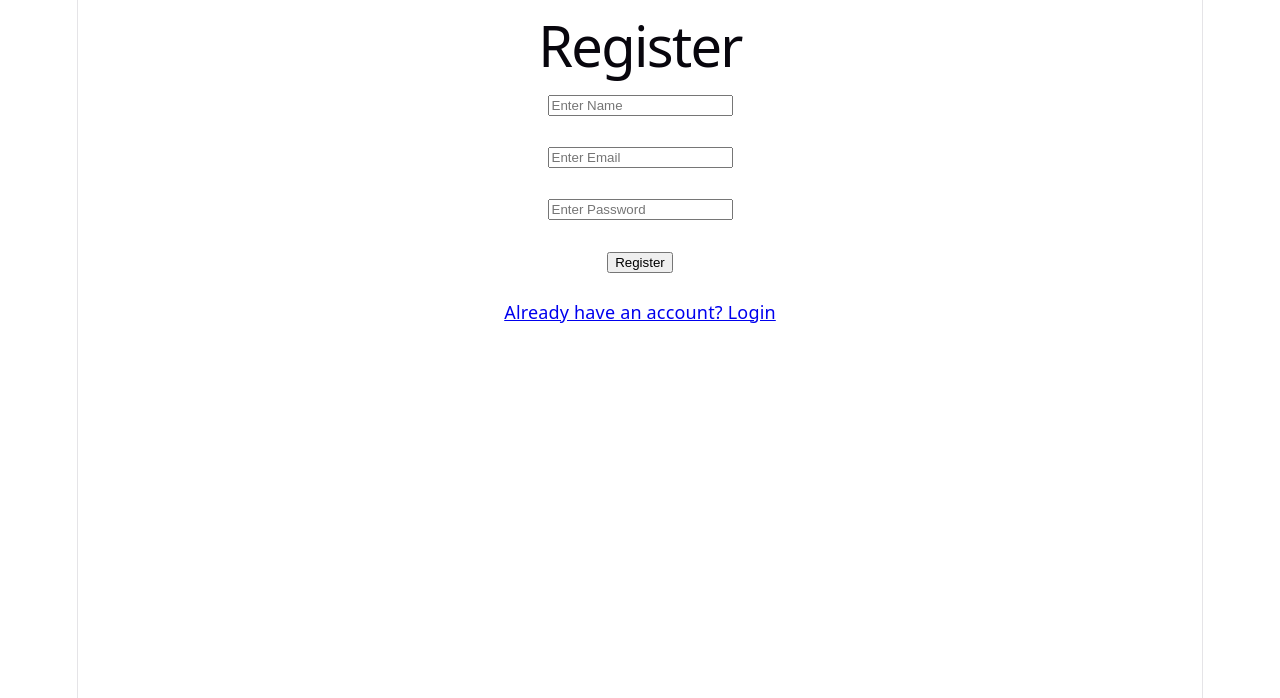
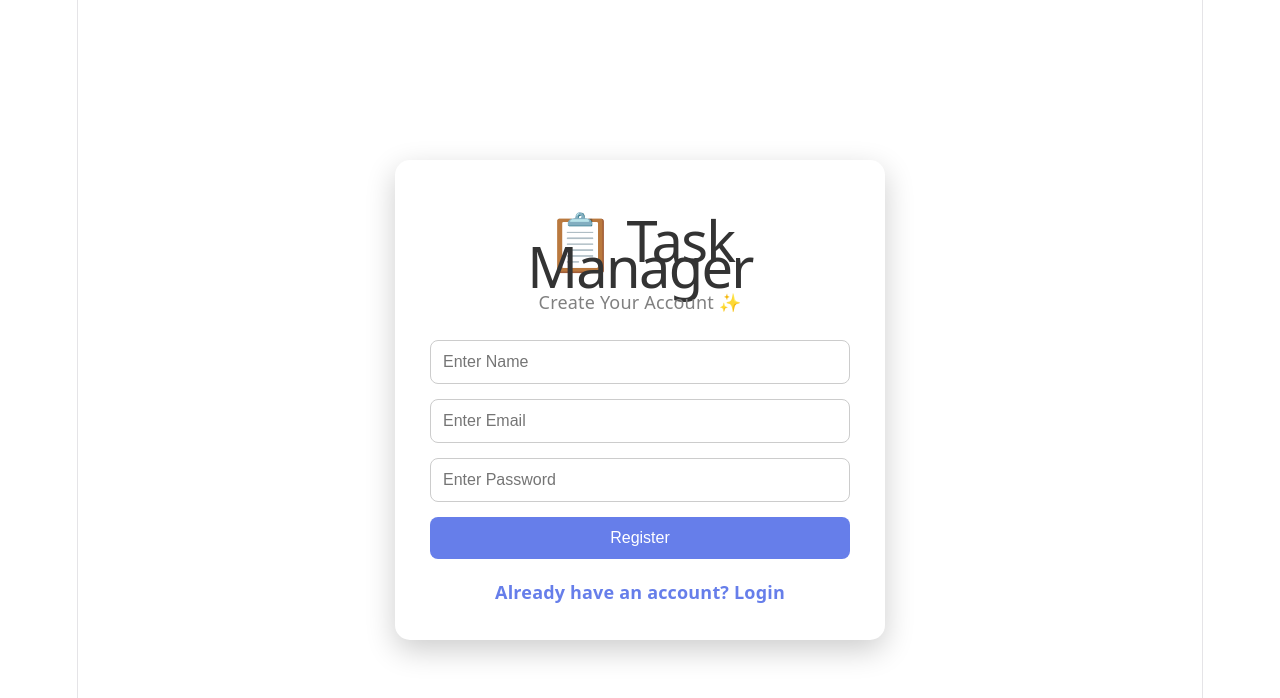
Before and after one commit to anchalrajput1606/Task-Manager-MERN, a React (Vite) app in the folder client/: page /register in a window 1280 px wide. Shown: the top 698 px of the page. Built offline with nearby package versions, Linux system fonts and the light colour scheme.

Commit message:
completed

```diff
--- a/client/src/App.css
+++ b/client/src/App.css
@@ -1,26 +1,18 @@
-body{
-    margin:0;
-    font-family:Arial,sans-serif;
-    background:#f4f4f4;
+*{
+  margin: 0;
+  padding: 0;
+  box-sizing: border-box;
+  font-family: Arial, Helvetica, sans-serif;
 }
 
-h1{
-    text-align:center;
-    margin-top:20px;
+body{
+  background: linear-gradient(135deg, #667eea, #764ba2);
+  min-height: 100vh;
 }
 
-div{
-    padding:10px;
+#root{
+  display: flex;
+  justify-content: center;
+  align-items: center;
+  min-height: 100vh;
 }
-
-input,
-textarea{
-    width:100%;
-    padding:10px;
-    margin:10px 0;
-}
-
-button{
-    padding:10px 20px;
-    cursor:pointer;
-}
--- /dev/null
+++ b/client/src/components/TaskForm.css
@@ -0,0 +1,45 @@
+.task-form{
+    margin: 25px 0;
+    text-align: center;
+}
+
+.task-form h2{
+    color:#333;
+    margin-bottom:20px;
+}
+
+.task-form input,
+.task-form textarea{
+    width:100%;
+    padding:12px;
+    margin:10px 0;
+    border:1px solid #ccc;
+    border-radius:8px;
+    font-size:16px;
+    outline:none;
+}
+
+.task-form input:focus,
+.task-form textarea:focus{
+    border-color:#667eea;
+}
+
+.task-form textarea{
+    resize:none;
+    height:100px;
+}
+
+.task-form button{
+    background:#667eea;
+    color:white;
+    border:none;
+    padding:12px 25px;
+    border-radius:8px;
+    cursor:pointer;
+    font-size:16px;
+    margin-top:10px;
+}
+
+.task-form button:hover{
+    background:#4f63d6;
+}
--- /dev/null
+++ b/client/src/components/TaskItem.css
@@ -0,0 +1,76 @@
+.task-card{
+    background: #f8f9ff;
+    border-radius: 12px;
+    padding: 20px;
+    margin: 20px 0;
+    box-shadow: 0 5px 15px rgba(0,0,0,0.1);
+    transition: 0.3s;
+    border-left: 6px solid #667eea;
+}
+
+.task-card:hover{
+    transform: translateY(-5px);
+}
+
+.task-card h3{
+    color:#333;
+    margin-bottom:10px;
+}
+
+.task-card p{
+    color:#666;
+    margin:8px 0;
+}
+
+.buttons{
+    margin-top:15px;
+    display:flex;
+    gap:10px;
+    flex-wrap:wrap;
+}
+
+.edit-btn{
+    background:#3498db;
+}
+
+.complete-btn{
+    background:#2ecc71;
+}
+
+.delete-btn{
+    background:#e74c3c;
+}
+
+.buttons button{
+    color:white;
+    border:none;
+    padding:10px 18px;
+    border-radius:8px;
+    cursor:pointer;
+    transition:0.3s;
+}
+
+.buttons button:hover{
+    opacity:0.9;
+}
+
+.status{
+    display:inline-block;
+    padding:6px 14px;
+    border-radius:20px;
+    color:white;
+    font-weight:bold;
+    margin-top:8px;
+}
+
+.pending{
+    background:#f39c12;
+}
+
+.completed{
+    background:#2ecc71;
+}
+
+.inprogress{
+    background:#3498db;
+}
--- a/client/src/components/TaskItem.jsx
+++ b/client/src/components/TaskItem.jsx
@@ -1,29 +1,53 @@
+import "./TaskItem.css";
 function TaskItem({ task, onDelete, onEdit, onComplete }) {
   return (
-    <div
-      style={{
-        border: "1px solid gray",
-        margin: "10px",
-        padding: "10px",
-      }}
-    >
+    <div className="task-card">
+
       <h3>{task.title}</h3>
 
       <p>{task.description}</p>
 
-      <p>Status: {task.status}</p>
+      <p>
+        <strong>Status : </strong>
 
-      <button onClick={() => onEdit(task)}>
-        Edit
-      </button>
+        <span
+          className={`status ${
+            task.status === "Completed"
+              ? "completed"
+              : task.status === "In Progress"
+              ? "inprogress"
+              : "pending"
+          }`}
+        >
+          {task.status}
+        </span>
+      </p>
 
-      <button onClick={() => onComplete(task._id)}>
-        Complete
-      </button>
+      <div className="buttons">
 
-      <button onClick={() => onDelete(task._id)}>
-        Delete
+        <button
+          className="edit-btn"
+          onClick={() => onEdit(task)}
+        >
+          ✏ Edit
         </button>
+
+        <button
+          className="complete-btn"
+          onClick={() => onComplete(task._id)}
+        >
+          ✅ Complete
+        </button>
+
+        <button
+          className="delete-btn"
+          onClick={() => onDelete(task._id)}
+        >
+          🗑 Delete
+        </button>
+
+      </div>
+
     </div>
   );
 }
--- /dev/null
+++ b/client/src/pages/Dashboard.css
@@ -0,0 +1,28 @@
+.dashboard{
+    width: 700px;
+    background: white;
+    padding: 30px;
+    border-radius: 15px;
+    box-shadow: 0 10px 30px rgba(0,0,0,0.2);
+}
+
+.dashboard h1{
+    text-align: center;
+    margin-bottom: 20px;
+    color: #333;
+}
+
+.logout-btn{
+    float: right;
+    background: crimson;
+    color: white;
+    border: none;
+    padding: 10px 18px;
+    border-radius: 8px;
+    cursor: pointer;
+    margin-bottom: 20px;
+}
+
+.logout-btn:hover{
+    background: darkred;
+}
--- a/client/src/pages/Dashboard.jsx
+++ b/client/src/pages/Dashboard.jsx
@@ -1,3 +1,4 @@
+import "./Dashboard.css";
 import { useState } from "react";
 import { useNavigate } from "react-router-dom";
 
@@ -20,11 +21,11 @@ function Dashboard() {
   };
 
   return (
-    <div>
+    <div className="dashboard">
 
       <h1>Task Manager</h1>
 
-      <button onClick={handleLogout}>
+      <button className="logout-btn" onClick={handleLogout}>
         Logout
       </button>
 
--- /dev/null
+++ b/client/src/pages/Login.css
@@ -0,0 +1,72 @@
+.login-container{
+    display: flex;
+    justify-content: center;
+    align-items: center;
+    min-height: 100vh;
+}
+
+.login-card{
+    width: 400px;
+    background: white;
+    padding: 35px;
+    border-radius: 15px;
+    box-shadow: 0 10px 30px rgba(0,0,0,0.2);
+}
+
+.login-card h1{
+    text-align: center;
+    margin-bottom: 10px;
+    color: #333;
+}
+
+.login-card p{
+    text-align: center;
+    color: gray;
+    margin-bottom: 25px;
+}
+
+.login-card form{
+    display: flex;
+    flex-direction: column;
+    gap: 15px;
+}
+
+.login-card input{
+    padding: 12px;
+    border: 1px solid #ccc;
+    border-radius: 8px;
+    font-size: 16px;
+    outline: none;
+}
+
+.login-card input:focus{
+    border-color: #667eea;
+}
+
+.login-card button{
+    padding: 12px;
+    border: none;
+    border-radius: 8px;
+    background: #667eea;
+    color: white;
+    font-size: 16px;
+    cursor: pointer;
+    transition: 0.3s;
+}
+
+.login-card button:hover{
+    background: #4f63d6;
+}
+
+.login-card a{
+    display: block;
+    margin-top: 20px;
+    text-align: center;
+    text-decoration: none;
+    color: #667eea;
+    font-weight: bold;
+}
+
+.login-card a:hover{
+    text-decoration: underline;
+}
--- a/client/src/pages/Login.jsx
+++ b/client/src/pages/Login.jsx
@@ -1,3 +1,4 @@
+import "./Login.css";
 import { useState } from "react";
 import { Link, useNavigate } from "react-router-dom";
 import API from "../services/api";
@@ -29,18 +30,22 @@ function Login() {
   };
 
   return (
-    <div>
-      <h1>Login</h1>
+    <div className="login-container">
+
+      <div className="login-card">
+
+        <h1>📋 Task Manager</h1>
+
+        <p>Welcome Back 👋</p>
 
         <form onSubmit={handleLogin}>
+
           <input
             type="email"
             placeholder="Enter Email"
             value={email}
             onChange={(e) => setEmail(e.target.value)}
           />
-
-        <br /><br />
 
           <input
             type="password"
@@ -49,16 +54,18 @@ function Login() {
             onChange={(e) => setPassword(e.target.value)}
           />
 
-        <br /><br />
+          <button type="submit">
+            Login
+          </button>
 
-        <button type="submit">Login</button>
         </form>
-
-      <br />
 
         <Link to="/register">
           Don't have an account? Register
         </Link>
+
+      </div>
+
     </div>
   );
 }
--- /dev/null
+++ b/client/src/pages/Register.css
@@ -0,0 +1,72 @@
+.register-container{
+    display:flex;
+    justify-content:center;
+    align-items:center;
+    min-height:100vh;
+}
+
+.register-card{
+    width:420px;
+    background:white;
+    padding:35px;
+    border-radius:15px;
+    box-shadow:0 10px 30px rgba(0,0,0,0.2);
+}
+
+.register-card h1{
+    text-align:center;
+    margin-bottom:10px;
+    color:#333;
+}
+
+.register-card p{
+    text-align:center;
+    color:gray;
+    margin-bottom:25px;
+}
+
+.register-card form{
+    display:flex;
+    flex-direction:column;
+    gap:15px;
+}
+
+.register-card input{
+    padding:12px;
+    border:1px solid #ccc;
+    border-radius:8px;
+    font-size:16px;
+    outline:none;
+}
+
+.register-card input:focus{
+    border-color:#667eea;
+}
+
+.register-card button{
+    padding:12px;
+    border:none;
+    border-radius:8px;
+    background:#667eea;
+    color:white;
+    font-size:16px;
+    cursor:pointer;
+    transition:.3s;
+}
+
+.register-card button:hover{
+    background:#4f63d6;
+}
+
+.register-card a{
+    display:block;
+    margin-top:20px;
+    text-align:center;
+    text-decoration:none;
+    color:#667eea;
+    font-weight:bold;
+}
+
+.register-card a:hover{
+    text-decoration:underline;
+}
--- a/client/src/pages/Register.jsx
+++ b/client/src/pages/Register.jsx
@@ -1,3 +1,4 @@
+import "./Register.css";
 import { useState } from "react";
 import { Link, useNavigate } from "react-router-dom";
 import API from "../services/api";
@@ -29,18 +30,22 @@ function Register() {
   };
 
   return (
-    <div>
-      <h1>Register</h1>
+    <div className="register-container">
+
+      <div className="register-card">
+
+        <h1>📋 Task Manager</h1>
+
+        <p>Create Your Account ✨</p>
 
         <form onSubmit={handleRegister}>
+
           <input
             type="text"
             placeholder="Enter Name"
             value={name}
             onChange={(e) => setName(e.target.value)}
           />
-
-        <br /><br />
 
           <input
             type="email"
@@ -49,8 +54,6 @@ function Register() {
             onChange={(e) => setEmail(e.target.value)}
           />
 
-        <br /><br />
-
           <input
             type="password"
             placeholder="Enter Password"
@@ -58,16 +61,18 @@ function Register() {
             onChange={(e) => setPassword(e.target.value)}
           />
 
-        <br /><br />
+          <button type="submit">
+            Register
+          </button>
 
-        <button type="submit">Register</button>
         </form>
-
-      <br />
 
         <Link to="/">
           Already have an account? Login
         </Link>
+
+      </div>
+
     </div>
   );
 }
```
Also changed, not shown: client/src/components/TaskForm.jsx (+36 -19 lines). Lines whose indentation alone changed are shown as unchanged.
